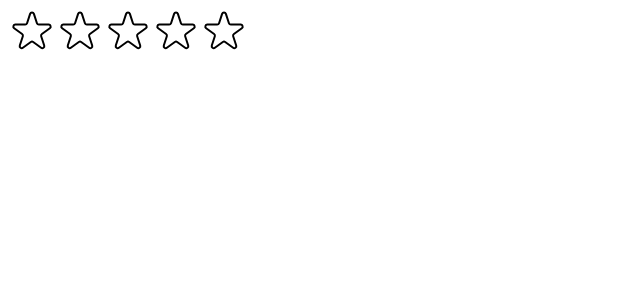
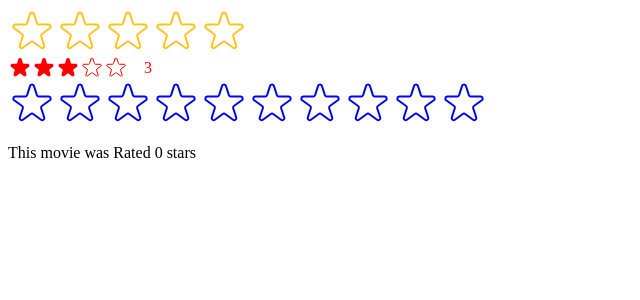
Before and after one commit to FirstChoice112/MovieReviews, a React (Vite) app: page / in a window 1280 px wide. Shown: the top 300 px of the page, without its empty margins (0-640 px from the left). Built offline with nearby package versions, Linux system fonts and the light colour scheme.

Commit message:
added hovereffect for the starrating + proptypes for the ratings component

```diff
--- a/package.json
+++ b/package.json
@@ -10,6 +10,7 @@
     "preview": "vite preview"
   },
   "dependencies": {
+    "prop-types": "^15.8.1",
     "react": "^19.1.0",
     "react-dom": "^19.1.0"
   },
--- a/src/StarRating.jsx
+++ b/src/StarRating.jsx
@@ -1,4 +1,5 @@
 import { useState } from "react";
+import PropTypes from "prop-types";
 
 const containerStyle = {
   display: "flex",
@@ -10,57 +11,95 @@
   display: "flex",
 };
 
-const textStyle = {
-  lineHeight: "1",
-  margin: "0",
+StarRating.propTypes = {
+  maxRating: PropTypes.number,
+  defaultRating: PropTypes.number,
+  color: PropTypes.string,
+  size: PropTypes.number,
+  messages: PropTypes.array,
+  className: PropTypes.string,
+  onSetRating: PropTypes.func,
 };
-export default function StarRating({ maxRating = 5 }) {
-  const [rating, setRating] = useState(0);
+
+export default function StarRating({
+  maxRating = 5,
+  color = "#fcc419",
+  size = 48,
+  className = "",
+  messages = [],
+  defaultRating = 0,
+  onSetRating,
+}) {
+  const [rating, setRating] = useState(defaultRating);
+  const [tempRating, setTempRating] = useState(0);
 
   function handleRating(rating) {
     setRating(rating);
+    onSetRating(rating);
   }
 
+  const textStyle = {
+    lineHeight: "1",
+    margin: "0",
+    color,
+    fontSize: `${size / 1.5}px`,
+  };
+
   return (
-    <div style={containerStyle}>
+    <div style={containerStyle} className={className}>
       <div style={starContainerStyle}>
         {Array.from({ length: maxRating }, (_, i) => (
           <Star
             key={i}
+            full={tempRating ? tempRating >= i + 1 : rating >= i + 1}
             onRate={() => handleRating(i + 1)}
-            full={rating >= i + 1}
+            onHoverIn={() => setTempRating(i + 1)}
+            onHoverOut={() => setTempRating(0)}
+            color={color}
+            size={size}
           />
         ))}
       </div>
-      <p style={textStyle}>{rating || ""}</p>
+      <p style={textStyle}>
+        {messages.length === maxRating
+          ? messages[tempRating ? tempRating - 1 : rating - 1]
+          : tempRating || rating || ""}
+      </p>
     </div>
   );
 }
-const starStyle = {
-  width: "48px",
-  height: "48px",
-  display: "block",
-  cursor: "pointer",
-};
 
-function Star({ onRate, full }) {
+function Star({ onRate, full, onHoverIn, onHoverOut, color, size }) {
+  const starStyle = {
+    width: `${size}px`,
+    height: `${size}px`,
+    display: "block",
+    cursor: "pointer",
+  };
+
   return (
-    <span role="button" style={starStyle} onClick={onRate}>
+    <span
+      role="button"
+      style={starStyle}
+      onClick={onRate}
+      onMouseEnter={onHoverIn}
+      onMouseLeave={onHoverOut}
+    >
       {full ? (
         <svg
           xmlns="http://www.w3.org/2000/svg"
           viewBox="0 0 20 20"
-          fill="#000"
-          stroke="#000"
+          fill={color}
+          stroke={color}
         >
           <path d="M9.049 2.927c.3-.921 1.603-.921 1.902 0l1.07 3.292a1 1 0 00.95.69h3.462c.969 0 1.371 1.24.588 1.81l-2.8 2.034a1 1 0 00-.364 1.118l1.07 3.292c.3.921-.755 1.688-1.54 1.118l-2.8-2.034a1 1 0 00-1.175 0l-2.8 2.034c-.784.57-1.838-.197-1.539-1.118l1.07-3.292a1 1 0 00-.364-1.118L2.98 8.72c-.783-.57-.38-1.81.588-1.81h3.461a1 1 0 00.951-.69l1.07-3.292z" />
         </svg>
       ) : (
         <svg
           xmlns="http://www.w3.org/2000/svg"
+          viewBox="0 0 24 24"
           fill="none"
-          viewBox="0 0 24 24"
-          stroke="#000"
+          stroke={color}
         >
           <path
             strokeLinecap="round"
--- a/src/main.jsx
+++ b/src/main.jsx
@@ -1,13 +1,28 @@
-import { StrictMode } from "react";
+import { StrictMode, useState } from "react";
 import { createRoot } from "react-dom/client";
 // import './index.css'
 // import App from './App.jsx'
 
 import StarRating from "./StarRating";
 
+function Test() {
+  const [movieRating, setMovieRating] = useState(0);
+  return (
+    <div>
+      <StarRating color="blue" maxRating={10} onSetRating={setMovieRating} />
+      <p>This movie was Rated {movieRating} stars</p>
+    </div>
+  );
+}
+
 createRoot(document.getElementById("root")).render(
   <StrictMode>
-    <StarRating maxRating={5} />
+    <StarRating
+      maxRating={5}
+      messages={["Terrible", "Bad", "Okay", "Good", "Amazing"]}
+    />
+    <StarRating size={24} color="red" className="test" defaultRating={3} />
     {/* <App /> */}
+    <Test />
   </StrictMode>
 );
```
Also changed, not shown: 1 other file (tests, documents, lock files or other folders).
